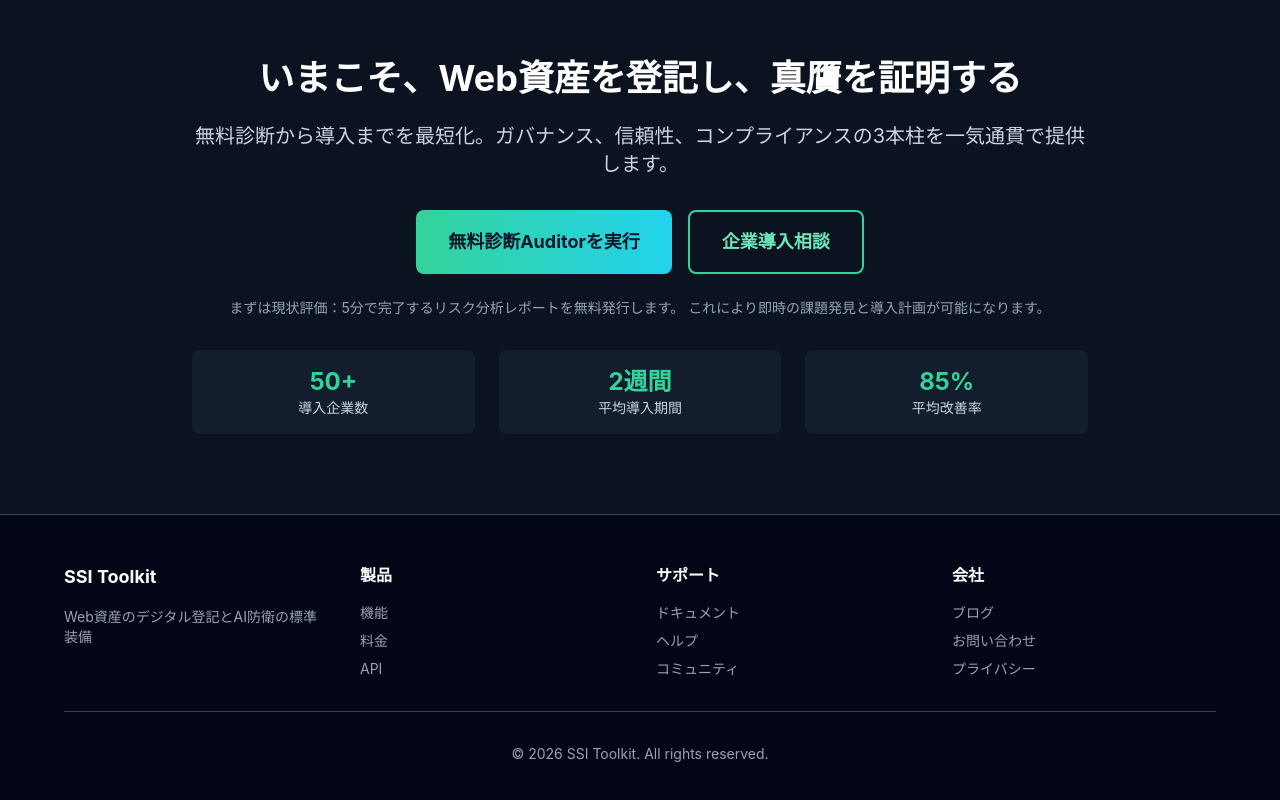
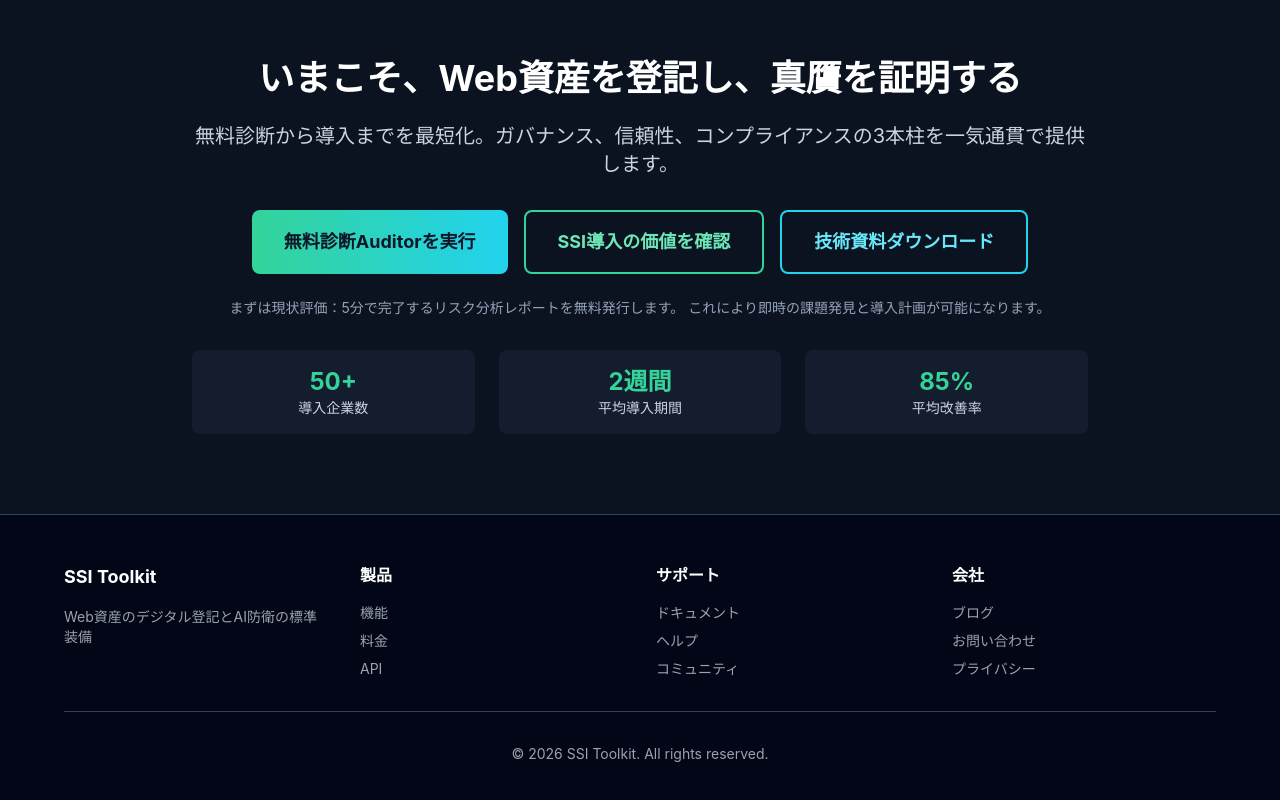
Before and after one commit to murcotto0/ssi-landing-page, a React (Vite) app: page / in a window 1280 px wide. Shown: the part 3355-4155 px from the top of the page. Built offline with nearby package versions, Linux system fonts and the light colour scheme.

Commit message:
Implement CTA buttons: Auditor execution, value confirmation modal, and technical docs download

```diff
--- a/src/components/CTA.tsx
+++ b/src/components/CTA.tsx
@@ -1,6 +1,25 @@
-import React from 'react';
+import React, { useState } from 'react';
 
 const CTA: React.FC = () => {
+  const [showValueModal, setShowValueModal] = useState(false);
+
+  const handleAuditor = () => {
+    // SSIツールキットのAuditorを実行（仮実装）
+    window.open('/ssi-toolkit', '_blank');
+  };
+
+  const handleValueConfirm = () => {
+    setShowValueModal(true);
+  };
+
+  const handleDownload = () => {
+    // 技術資料ダウンロード（仮実装）
+    const link = document.createElement('a');
+    link.href = '/docs/ARCH.md'; // docsフォルダのファイルをダウンロード
+    link.download = 'technical-guide.md';
+    link.click();
+  };
+
   return (
     <section className="py-20 px-4 bg-slate-850 border-t border-slate-700">
       <div className="max-w-4xl mx-auto text-center">
@@ -11,11 +30,23 @@
           無料診断から導入までを最短化。ガバナンス、信頼性、コンプライアンスの3本柱を一気通貫で提供します。
         </p>
         <div className="flex flex-col sm:flex-row gap-4 justify-center">
-          <button className="bg-gradient-to-r from-emerald-400 to-cyan-400 text-slate-900 font-bold py-4 px-8 rounded-lg text-lg transition-all duration-300 transform hover:scale-105">
+          <button
+            onClick={handleAuditor}
+            className="bg-gradient-to-r from-emerald-400 to-cyan-400 text-slate-900 font-bold py-4 px-8 rounded-lg text-lg transition-all duration-300 transform hover:scale-105"
+          >
             無料診断Auditorを実行
           </button>
-          <button className="border-2 border-emerald-400 text-emerald-300 hover:bg-emerald-400 hover:text-slate-900 font-bold py-4 px-8 rounded-lg text-lg transition-all duration-300">
-            企業導入相談
+          <button
+            onClick={handleValueConfirm}
+            className="border-2 border-emerald-400 text-emerald-300 hover:bg-emerald-400 hover:text-slate-900 font-bold py-4 px-8 rounded-lg text-lg transition-all duration-300"
+          >
+            SSI導入の価値を確認
+          </button>
+          <button
+            onClick={handleDownload}
+            className="border-2 border-cyan-400 text-cyan-300 hover:bg-cyan-400 hover:text-slate-900 font-bold py-4 px-8 rounded-lg text-lg transition-all duration-300"
+          >
+            技術資料ダウンロード
           </button>
         </div>
         <p className="text-slate-400 mt-6 text-sm">
@@ -37,6 +68,29 @@
           </div>
         </div>
       </div>
+
+      {/* 価値確認モーダル */}
+      {showValueModal && (
+        <div className="fixed inset-0 bg-black bg-opacity-50 flex items-center justify-center z-50">
+          <div className="bg-slate-800 p-8 rounded-lg max-w-md mx-4">
+            <h3 className="text-2xl font-bold text-white mb-4">SSI導入の価値</h3>
+            <p className="text-slate-300 mb-4">
+              SSIを導入することで、Web資産の真正性を証明し、信頼性を向上させます。ガバナンス、コンプライアンス、セキュリティの観点から大きな価値を提供します。
+            </p>
+            <ul className="text-slate-300 mb-6 list-disc list-inside">
+              <li>リスク分析レポートの自動生成</li>
+              <li>真贋証明の即時発行</li>
+              <li>導入期間の短縮</li>
+            </ul>
+            <button
+              onClick={() => setShowValueModal(false)}
+              className="bg-emerald-400 text-slate-900 font-bold py-2 px-4 rounded"
+            >
+              閉じる
+            </button>
+          </div>
+        </div>
+      )}
     </section>
   );
 };
```
Also changed, not shown: 5 other files (tests, documents, lock files or other folders).
